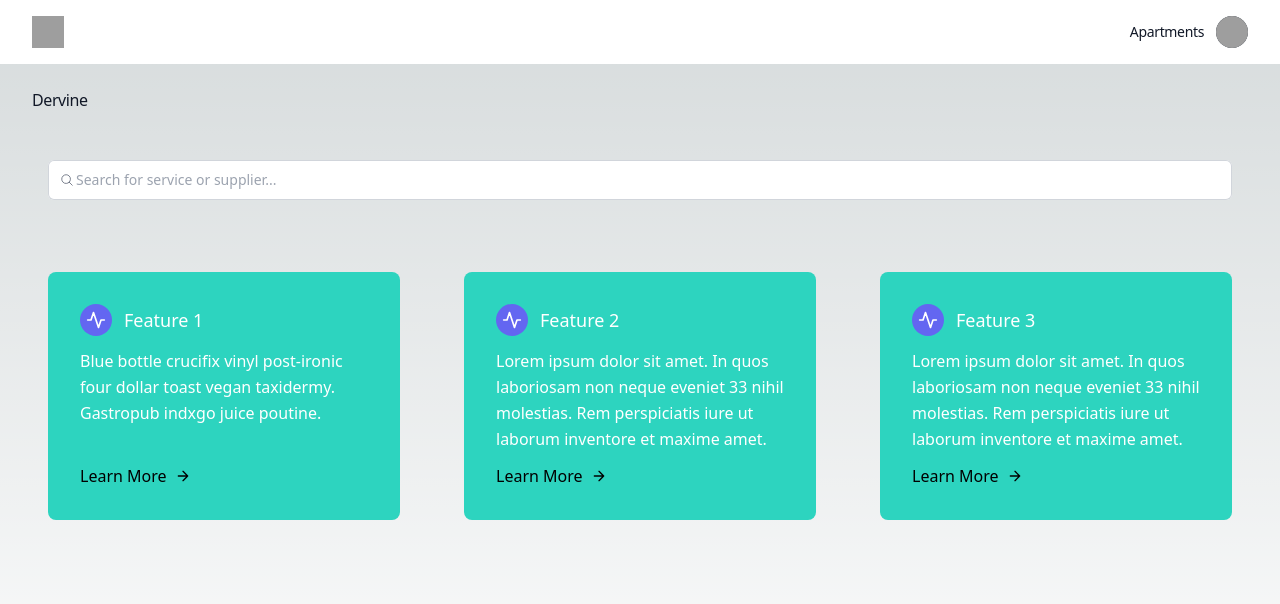
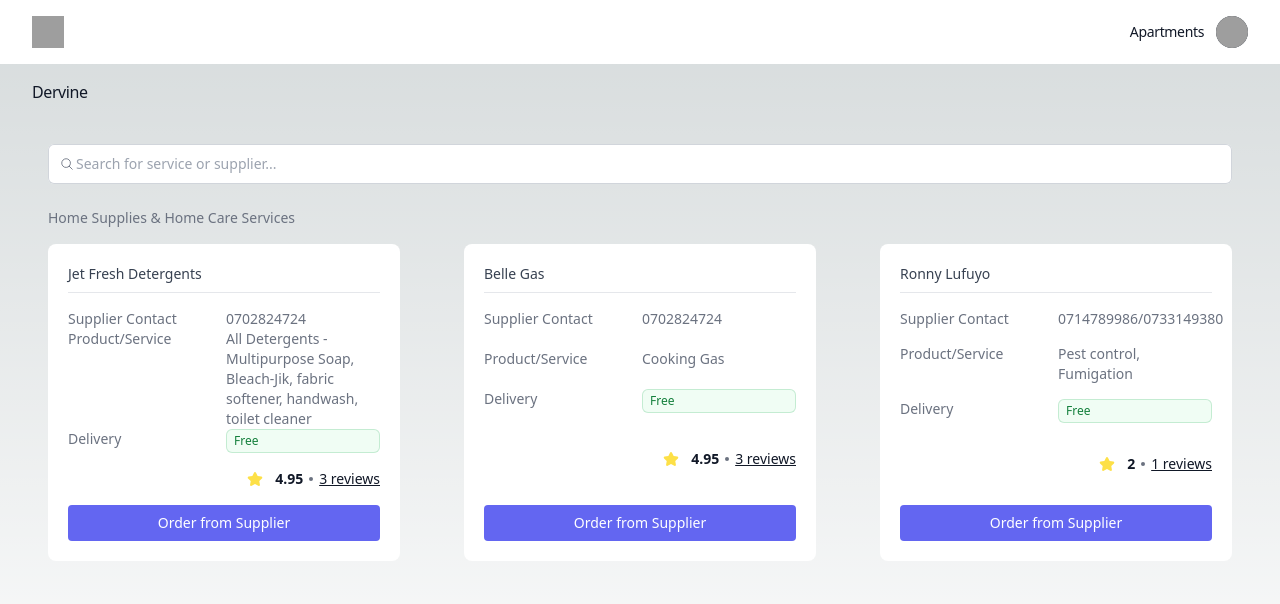
Before and after one commit to Dervine/sorted, a Next.js app: page / in a window 1280 px wide. Shown: the top 604 px of the page. Built offline with nearby package versions, Linux system fonts and the light colour scheme; grey boxes are pictures that could not be loaded.

Commit message:
cards and rating

```diff
--- a/app/page.tsx
+++ b/app/page.tsx
@@ -156,7 +156,7 @@ export default function Home() {
       </Disclosure>
 
       <header>
-        <div className="mx-auto max-w-7xl px-4 py-6 sm:px-6 lg:px-8">
+        <div className="p-4 mx-auto max-w-7xl sm:px-6 lg:px-8">
           <h1 className="text-l font-medium tracking-tight text-gray-900">Dervine</h1>
         </div>
       </header>
@@ -178,82 +178,112 @@ export default function Home() {
               />
             </div>
           </div>
-          {/* <div className="pt-6">
-            <h1 className="text-l font-medium tracking-tight text-gray-500">Category</h1>
-          </div> */}
-          <div className="flex flex-wrap justify-between mt-10">
-            <div className="p-4 max-w-sm">
-                <div className="flex rounded-lg h-full dark:bg-gray-800 bg-teal-400 p-8 flex-col">
-                    <div className="flex items-center mb-3">
-                        <div
-                            className="w-8 h-8 mr-3 inline-flex items-center justify-center rounded-full dark:bg-indigo-500 bg-indigo-500 text-white flex-shrink-0">
-                            <svg fill="none" stroke="currentColor" stroke-linecap="round" stroke-linejoin="round"
-                                stroke-width="2" className="w-5 h-5" viewBox="0 0 24 24">
-                                <path d="M22 12h-4l-3 9L9 3l-3 9H2"></path>
-                            </svg>
-                        </div>
-                        <h2 className="text-white dark:text-white text-lg font-medium">Feature 1</h2>
+          <div className="pl-4 mt-2 flex items-center text-sm text-gray-500">
+            Home Supplies & Home Care Services
+          </div>
+          <div className="flex flex-wrap justify-between mt-0">
+            <div className="p-4 w-96">
+                <div className="flex rounded-lg h-full dark:bg-gray-800 bg-white p-5 flex-col">
+                    <div className="divide-y divide-gray-200">
+                      <div className="flex items-center mb-2">
+                          <h2 className="text-gray-700 dark:text-white text-sm font-medium">Jet Fresh Detergents</h2>
+                      </div>
+                      <div className="mb-4"></div>
                     </div>
                     <div className="flex flex-col justify-between flex-grow">
-                        <p className="leading-relaxed text-base text-white dark:text-gray-300">
-                            Blue bottle crucifix vinyl post-ironic four dollar toast vegan taxidermy. Gastropub indxgo juice poutine.
-                        </p>
-                        <a href="#" className="mt-3 text-black dark:text-white hover:text-blue-600 inline-flex items-center">Learn More
-                            <svg fill="none" stroke="currentColor" stroke-linecap="round" stroke-linejoin="round"
-                                stroke-width="2" className="w-4 h-4 ml-2" viewBox="0 0 24 24">
-                                <path d="M5 12h14M12 5l7 7-7 7"></path>
-                            </svg>
-                        </a>
+                      <div className="grid grid-cols-2 gap-1 text-sm text-gray-500 dark:text-gray-300">
+                        <div>Supplier Contact</div>
+                        <div>0702824724</div>
+                      </div>
+                      <div className="grid grid-cols-2 gap-1 text-sm text-gray-500 dark:text-gray-300">
+                        <div>Product/Service</div>
+                        <div>All Detergents - Multipurpose Soap, Bleach-Jik, fabric softener, handwash, toilet cleaner</div>
+                      </div>
+                      <div className="grid grid-cols-2 gap-1 text-sm text-gray-500 dark:text-gray-300">
+                        <div>Delivery</div>
+                        <span className="inline-flex items-center rounded-md bg-green-50 px-2 py-1 text-xs font-medium text-green-700 ring-1 ring-inset ring-green-600/20">Free</span>
+                      </div>
+                      <div className="flex ml-auto items-center my-4">
+                          <svg className="w-4 h-4 text-yellow-300 me-1" aria-hidden="true" xmlns="http://www.w3.org/2000/svg" fill="currentColor" viewBox="0 0 22 20">
+                              <path d="M20.924 7.625a1.523 1.523 0 0 0-1.238-1.044l-5.051-.734-2.259-4.577a1.534 1.534 0 0 0-2.752 0L7.365 5.847l-5.051.734A1.535 1.535 0 0 0 1.463 9.2l3.656 3.563-.863 5.031a1.532 1.532 0 0 0 2.226 1.616L11 17.033l4.518 2.375a1.534 1.534 0 0 0 2.226-1.617l-.863-5.03L20.537 9.2a1.523 1.523 0 0 0 .387-1.575Z"/>
+                          </svg>
+                          <p className="ms-2 text-sm font-bold text-gray-900 dark:text-white">4.95</p>
+                          <span className="w-1 h-1 mx-1.5 bg-gray-500 rounded-full dark:bg-gray-400"></span>
+                          <a href="#" className="text-sm font-medium text-gray-900 underline hover:no-underline dark:text-white">3 reviews</a>
+                      </div>
+                      <button className="text-sm bg-indigo-500 hover:bg-indigo-700 text-white py-2 px-4 rounded">
+                        Order from Supplier
+                      </button>
                     </div>
                 </div>
             </div>
-            <div className="p-4 max-w-sm">
-                <div className="flex rounded-lg h-full dark:bg-gray-800 bg-teal-400 p-8 flex-col">
-                    <div className="flex items-center mb-3">
-                        <div
-                            className="w-8 h-8 mr-3 inline-flex items-center justify-center rounded-full dark:bg-indigo-500 bg-indigo-500 text-white flex-shrink-0">
-                            <svg fill="none" stroke="currentColor" stroke-linecap="round" stroke-linejoin="round"
-                                stroke-width="2" className="w-5 h-5" viewBox="0 0 24 24">
-                                <path d="M22 12h-4l-3 9L9 3l-3 9H2"></path>
-                            </svg>
-                        </div>
-                        <h2 className="text-white dark:text-white text-lg font-medium">Feature 2</h2>
+            <div className="p-4 w-96">
+                <div className="flex rounded-lg h-full dark:bg-gray-800 bg-white p-5 flex-col">
+                    <div className="divide-y divide-gray-200">
+                      <div className="flex items-center mb-2">
+                          <h2 className="text-gray-700 dark:text-white text-sm font-medium">Belle Gas</h2>
+                      </div>
+                      <div className="mb-4"></div>
                     </div>
-                    <div className="flex flex-col justify-between flex-grow">
-                        <p className="leading-relaxed text-base text-white dark:text-gray-300">
-                            Lorem ipsum dolor sit amet. In quos laboriosam non neque eveniet 33 nihil molestias. Rem perspiciatis iure ut laborum inventore et maxime amet.
-                        </p>
-                        <a href="#" className="mt-3 text-black dark:text-white hover:text-blue-600 inline-flex items-center">Learn More
-                            <svg fill="none" stroke="currentColor" stroke-linecap="round" stroke-linejoin="round"
-                                stroke-width="2" className="w-4 h-4 ml-2" viewBox="0 0 24 24">
-                                <path d="M5 12h14M12 5l7 7-7 7"></path>
-                            </svg>
-                        </a>
+                    <div className="flex flex-col justify-between flex grow">
+                      <div className="grid grid-cols-2 gap-1 text-sm text-gray-500 dark:text-gray-300">
+                        <div>Supplier Contact</div>
+                        <div>0702824724</div>
+                      </div>
+                      <div className="grid grid-cols-2 gap-1 text-sm text-gray-500 dark:text-gray-300">
+                        <div>Product/Service</div>
+                        <div>Cooking Gas</div>
+                      </div>
+                      <div className="grid grid-cols-2 gap-1 text-sm text-gray-500 dark:text-gray-300">
+                        <div>Delivery</div>
+                        <span className="inline-flex items-center rounded-md bg-green-50 px-2 py-1 text-xs font-medium text-green-700 ring-1 ring-inset ring-green-600/20">Free</span>
+                      </div>
+                      <div className="flex ml-auto items-center my-4">
+                          <svg className="w-4 h-4 text-yellow-300 me-1" aria-hidden="true" xmlns="http://www.w3.org/2000/svg" fill="currentColor" viewBox="0 0 22 20">
+                              <path d="M20.924 7.625a1.523 1.523 0 0 0-1.238-1.044l-5.051-.734-2.259-4.577a1.534 1.534 0 0 0-2.752 0L7.365 5.847l-5.051.734A1.535 1.535 0 0 0 1.463 9.2l3.656 3.563-.863 5.031a1.532 1.532 0 0 0 2.226 1.616L11 17.033l4.518 2.375a1.534 1.534 0 0 0 2.226-1.617l-.863-5.03L20.537 9.2a1.523 1.523 0 0 0 .387-1.575Z"/>
+                          </svg>
+                          <p className="ms-2 text-sm font-bold text-gray-900 dark:text-white">4.95</p>
+                          <span className="w-1 h-1 mx-1.5 bg-gray-500 rounded-full dark:bg-gray-400"></span>
+                          <a href="#" className="text-sm font-medium text-gray-900 underline hover:no-underline dark:text-white">3 reviews</a>
+                      </div>
+                      <button className="text-sm bg-indigo-500 hover:bg-indigo-700 text-white py-2 px-4 rounded">
+                        Order from Supplier
+                      </button>
                     </div>
                 </div>
             </div>
-            <div className="p-4 max-w-sm">
-                <div className="flex rounded-lg h-full dark:bg-gray-800 bg-teal-400 p-8 flex-col">
-                    <div className="flex items-center mb-3">
-                        <div
-                            className="w-8 h-8 mr-3 inline-flex items-center justify-center rounded-full dark:bg-indigo-500 bg-indigo-500 text-white flex-shrink-0">
-                            <svg fill="none" stroke="currentColor" stroke-linecap="round" stroke-linejoin="round"
-                                stroke-width="2" className="w-5 h-5" viewBox="0 0 24 24">
-                                <path d="M22 12h-4l-3 9L9 3l-3 9H2"></path>
-                            </svg>
-                        </div>
-                        <h2 className="text-white dark:text-white text-lg font-medium">Feature 3</h2>
+            <div className="p-4 w-96">
+                <div className="flex rounded-lg h-full dark:bg-gray-800 bg-white p-5 flex-col">
+                    <div className="divide-y divide-gray-200">
+                      <div className="flex items-center mb-2">
+                          <h2 className="text-gray-700 dark:text-white text-sm font-medium">Ronny Lufuyo</h2>
+                      </div>
+                      <div className="mb-4"></div>
                     </div>
                     <div className="flex flex-col justify-between flex-grow">
-                        <p className="leading-relaxed text-base text-white dark:text-gray-300">
-                            Lorem ipsum dolor sit amet. In quos laboriosam non neque eveniet 33 nihil molestias. Rem perspiciatis iure ut laborum inventore et maxime amet.
-                        </p>
-                        <a href="#" className="mt-3 text-black dark:text-white hover:text-blue-600 inline-flex items-center">Learn More
-                            <svg fill="none" stroke="currentColor" stroke-linecap="round" stroke-linejoin="round"
-                                stroke-width="2" className="w-4 h-4 ml-2" viewBox="0 0 24 24">
-                                <path d="M5 12h14M12 5l7 7-7 7"></path>
-                            </svg>
-                        </a>
+                      <div className="grid grid-cols-2 gap-1 text-sm text-gray-500 dark:text-gray-300">
+                        <div>Supplier Contact</div>
+                        <div>0714789986/0733149380</div>
+                      </div>
+                      <div className="grid grid-cols-2 gap-1 text-sm text-gray-500 dark:text-gray-300">
+                        <div>Product/Service</div>
+                        <div>Pest control, Fumigation</div>
+                      </div>
+                      <div className="grid grid-cols-2 gap-1 text-sm text-gray-500 dark:text-gray-300">
+                        <div>Delivery</div>
+                        <span className="inline-flex items-center rounded-md bg-green-50 px-2 py-1 text-xs font-medium text-green-700 ring-1 ring-inset ring-green-600/20">Free</span>
+                      </div>
+                      <div className="flex ml-auto items-center my-4">
+                          <svg className="w-4 h-4 text-yellow-300 me-1" aria-hidden="true" xmlns="http://www.w3.org/2000/svg" fill="currentColor" viewBox="0 0 22 20">
+                              <path d="M20.924 7.625a1.523 1.523 0 0 0-1.238-1.044l-5.051-.734-2.259-4.577a1.534 1.534 0 0 0-2.752 0L7.365 5.847l-5.051.734A1.535 1.535 0 0 0 1.463 9.2l3.656 3.563-.863 5.031a1.532 1.532 0 0 0 2.226 1.616L11 17.033l4.518 2.375a1.534 1.534 0 0 0 2.226-1.617l-.863-5.03L20.537 9.2a1.523 1.523 0 0 0 .387-1.575Z"/>
+                          </svg>
+                          <p className="ms-2 text-sm font-bold text-gray-900 dark:text-white">2</p>
+                          <span className="w-1 h-1 mx-1.5 bg-gray-500 rounded-full dark:bg-gray-400"></span>
+                          <a href="#" className="text-sm font-medium text-gray-900 underline hover:no-underline dark:text-white">1 reviews</a>
+                      </div>
+                      <button className="text-sm bg-indigo-500 hover:bg-indigo-700 text-white py-2 px-4 rounded">
+                        Order from Supplier
+                      </button>
                     </div>
                 </div>
             </div>
```
